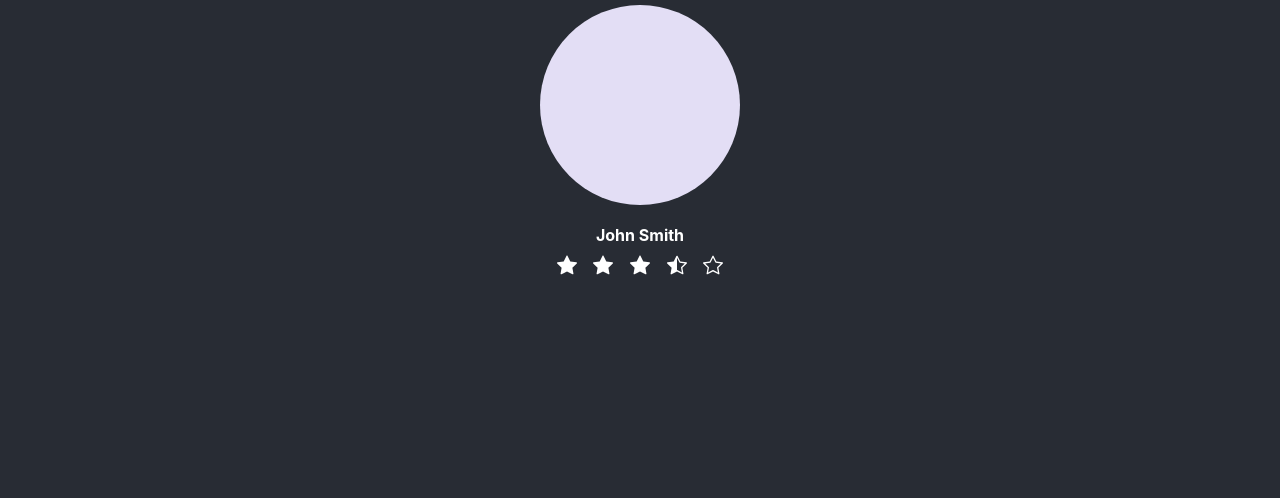
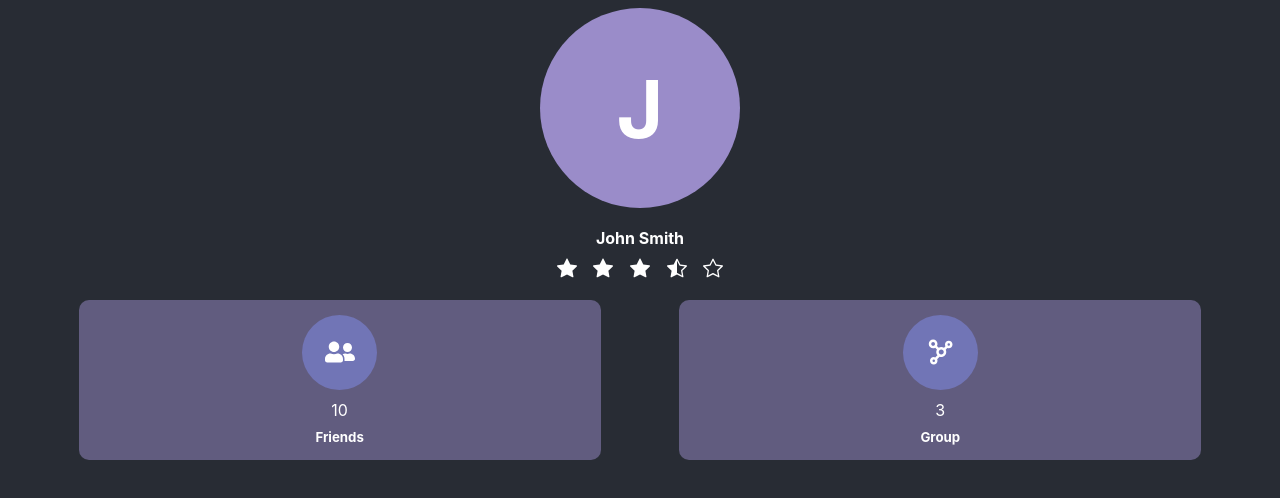
Before and after one commit to Jon950/brookdale-social-app, a React (Create React App) app in the folder brookdale-social-app/: page / in a window 1280 px wide. Shown: the top 498 px of the page. Built offline with nearby package versions, Linux system fonts and the light colour scheme.

Commit message:
added widgets

```diff
--- a/brookdale-social-app/src/App.css
+++ b/brookdale-social-app/src/App.css
@@ -1,24 +1,21 @@
+:root {
+  --userColor: rgb(154, 140, 201);
+  --userColorTheme: #282c34;
+  --userColorTrans: rgb(154, 140, 201, 0.5);
+  --userColorTrans2: rgba(130, 141, 238, 0.5);
+}
+
 .app {
-  padding: 5px;
+  overflow: hidden;
 }
 .App-logo {
   height: 90vmin;
   pointer-events: none;
 }
 
-.App-header {
-  background-color: #282c34;
-  min-height: 100vh;
-  display: flex;
-  flex-direction: column;
-  align-items: center;
-  justify-content: center;
-  font-size: calc(10px + 2vmin);
-  color: white;
-}
-
 .profilePictureBox {
-  background-color: #282c34;
+  height: 300px;
+  background-color: var(--userColorTheme);
   display: flex;
   flex-direction: column;
   justify-content: center;
@@ -30,17 +27,27 @@
 }
 .profilePicture {
   cursor: pointer;
-  background-color: rgb(227, 222, 245);
+  background-color: var(--userColor);
   width: 200px;
   border-radius: 50%;
 }
 .profilePictureFillIn {
   width: 200px;
   height: 200px;
+  display: flex;
+  justify-content: center;
+  align-items: center;
+  font-size: 80px;
+  font-weight: bold;
   cursor: pointer;
-  background-color: rgb(227, 222, 245);
-  width: 200px;
+  background-color: var(--userColor);
   border-radius: 50%;
+}
+.profilePicture:hover {
+  box-shadow: 0px 0px 7px 6px rgb(211, 201, 110);
+}
+.profilePictureFillIn:hover {
+  box-shadow: 0px 0px 7px 6px rgb(211, 201, 110);
 }
 
 .starRating {
@@ -49,3 +56,35 @@
   display: flex;
   justify-content: space-evenly;
 }
+
+.widgetBox {
+  width: 100vw;
+  height: calc(100vh - 300px);
+  display: flex;
+  justify-content: space-evenly;
+  flex-wrap: wrap;
+  color: white;
+}
+.widget {
+  width: 40vw;
+  height: 150px;
+  display: flex;
+  flex-direction: column;
+  justify-content: space-evenly;
+  align-items: center;
+  padding: 5px;
+  border-radius: 10px;
+  background-color: var(--userColorTrans);
+}
+.widget:hover {
+  box-shadow: 0px 0px 7px 6px rgb(211, 201, 110);
+}
+.FriendsRing {
+  width: 75px;
+  height: 75px;
+  display: flex;
+  justify-content: center;
+  align-items: center;
+  background-color: var(--userColorTrans2);
+  border-radius: 50%;
+}
--- a/brookdale-social-app/src/App.tsx
+++ b/brookdale-social-app/src/App.tsx
@@ -1,16 +1,32 @@
 // import React, {useState} from 'react';
 // import logo from './brookdale-community-college-mascot-logo.svg';
+
+// CSS
 import './App.css';
 
+// Icons
+import {FaUserFriends} from 'react-icons/fa';
+import {BiNetworkChart} from 'react-icons/bi';
+
 // Pages
+
+// components
 import ProfileBox from "./components/subComponents/ProfileBox"
+import Widget from './components/subComponents/Widget';
 
 function App() {
   // const [number, setNumber] = useState(0)
+  const numberOfFriends = 10;
+  const numberOfGroups = 3;
 
   return (
     <div className="app">
       <ProfileBox/>
+
+      <section className="widgetBox">
+        <Widget type={"Friends"} numberOf={numberOfFriends} icon={<FaUserFriends size="30px" title="Friends"/>}/>
+        <Widget type={"Group"} numberOf={numberOfGroups} icon={<BiNetworkChart size="30px" title="Friends"/>}/>
+      </section>
     </div>
   );
 }
--- a/brookdale-social-app/src/components/subComponents/ProfileBox.tsx
+++ b/brookdale-social-app/src/components/subComponents/ProfileBox.tsx
@@ -26,7 +26,7 @@ function ProfileBox() {
       <div className="profilePictureBox">
         {userData.profilePicUrl !== "" ?
         <img src={userData.profilePicUrl} className="profilePicture" alt="User Profile Pic" />
-        : <div className="profilePictureFillIn"></div>
+        : <div className="profilePictureFillIn">{userData.deslpayName[0]}</div>
         }
         <h4>{userData.deslpayName}</h4>
         <StarRatingBar numberOfStars={numberOfStars}/>
--- /dev/null
+++ b/brookdale-social-app/src/components/subComponents/Widget.tsx
@@ -0,0 +1,27 @@
+// React
+// import React, {useEffect, useState} from 'react';
+
+
+interface StarProps {
+  type: string,
+  numberOf: number,
+  icon: object
+}
+
+const Widget: React.FC<StarProps> = ({type, numberOf, icon}) => {
+
+
+
+
+  return (
+        <div className="widget">
+            <div className="FriendsRing">
+            {icon}
+            </div>
+           {numberOf}
+           <h5>{type}</h5>
+        </div>
+  );
+}
+
+export default Widget;
```
